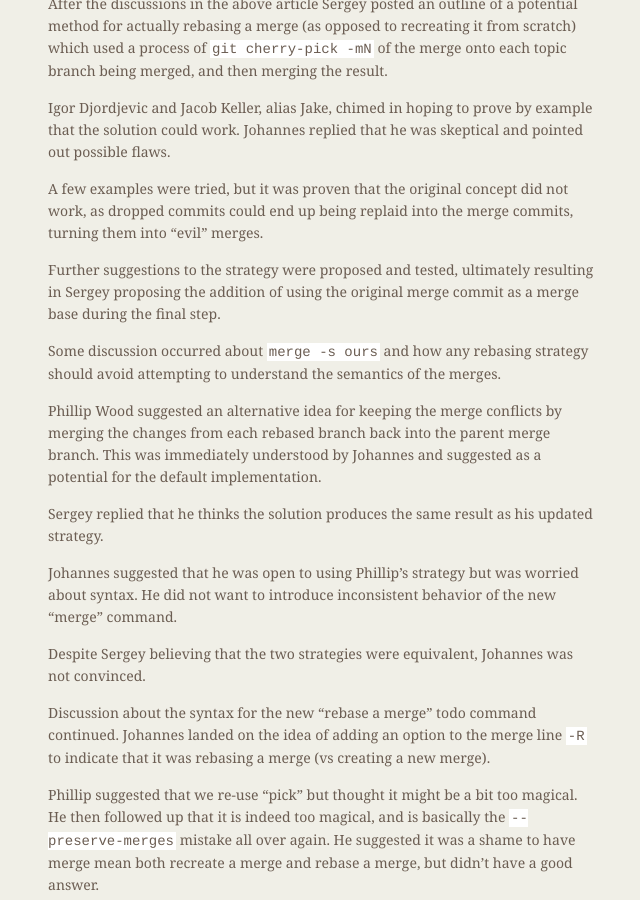
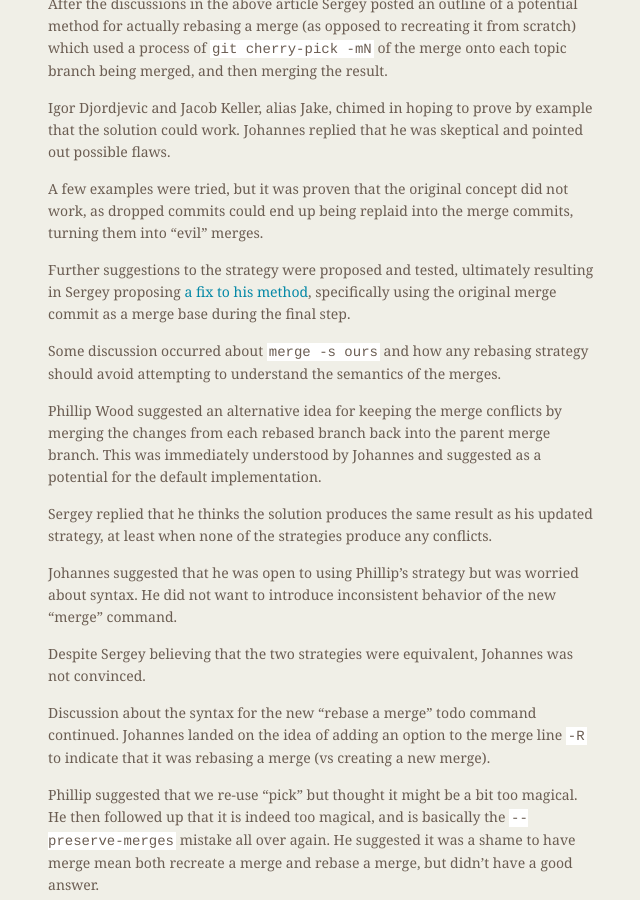
Before and after one commit to git/git.github.io, a Jekyll site: the page built from rev_news/drafts/edition-38.md, in a window 1280 px wide and 900 px high, scrolled down 1008 px. Shown: the whole window, without its empty margins (486-1126 px from the left). Built offline with Jekyll 4.4.1, drawn with Linux system fonts in a browser that asks for light colours.

Commit message:
rn-38: make Sergey's change to rebasing merges article

```diff
--- a/rev_news/drafts/edition-38.md
+++ b/rev_news/drafts/edition-38.md
@@ -73,8 +73,10 @@ did not work, as dropped commits could end up being replaid into the
 merge commits, turning them into "evil" merges.
 
 Further suggestions to the strategy were proposed and tested,
-ultimately resulting in Sergey proposing the addition of using the
-original merge commit as a merge base during the final step.
+ultimately resulting in Sergey proposing
+[a fix to his method](https://public-inbox.org/git/87r2oxe3o1.fsf@javad.com/),
+specifically using the original merge commit as a merge base during
+the final step.
 
 Some discussion occurred about `merge -s ours` and how any rebasing
 strategy should avoid attempting to understand the semantics of the
@@ -86,7 +88,8 @@ the parent merge branch. This was immediately understood by Johannes
 and suggested as a potential for the default implementation.
 
 Sergey replied that he thinks the solution produces the same result as
-his updated strategy.
+his updated strategy, at least when none of the strategies produce any
+conflicts.
 
 Johannes suggested that he was open to using Phillip's strategy but
 was worried about syntax. He did not want to introduce inconsistent
```
